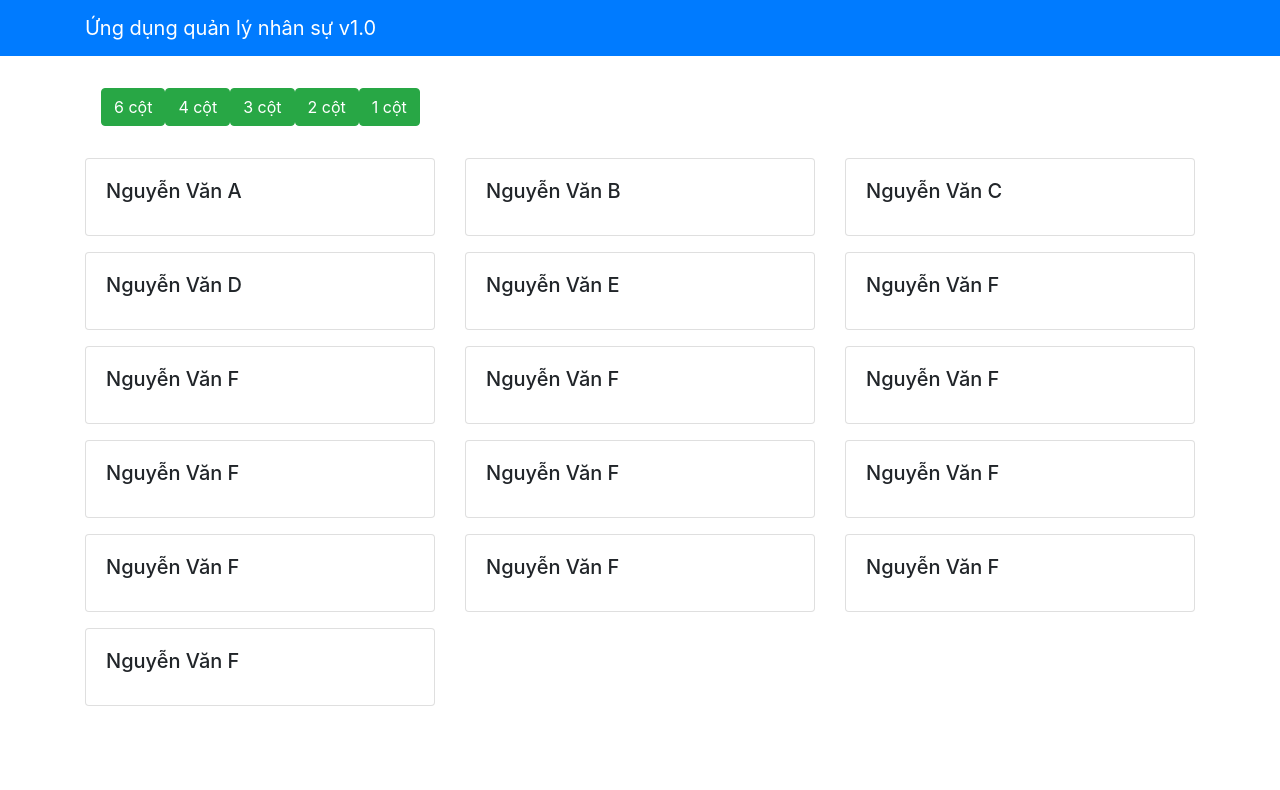
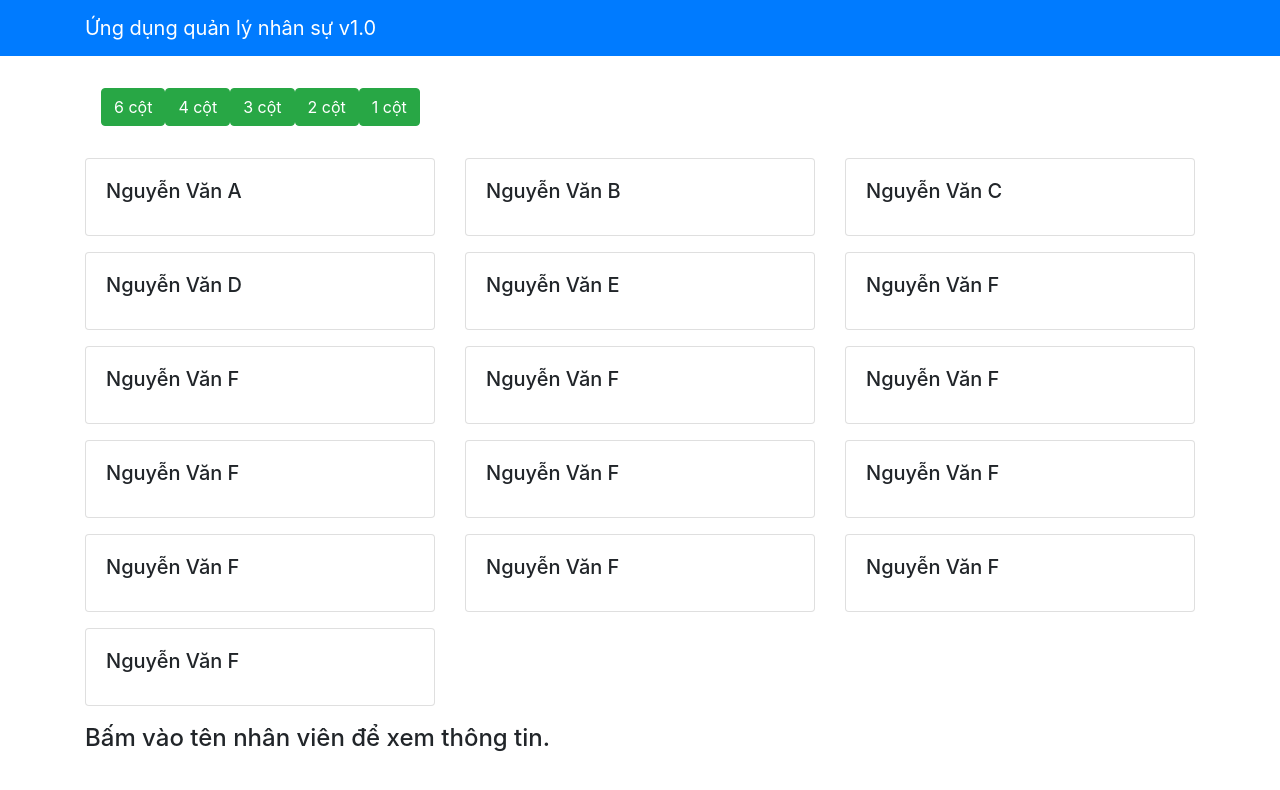
Before and after one commit to dieuvt19/FUNIXReactJS, a React (Create React App) app: page / in a window 1280 px wide. Shown: the top 790 px of the page. Built offline with nearby package versions, Linux system fonts and the light colour scheme.

Commit message:
add style for h4

```diff
--- a/src/App.css
+++ b/src/App.css
@@ -0,0 +1,3 @@
+.margin {
+  margin-top: -30px;
+}
--- a/src/App.js
+++ b/src/App.js
@@ -21,6 +21,9 @@ class App extends Component {
           </div>
         </Navbar>
         <StaffList staffs={this.state.staffs} />
+        <h4 className="container margin">
+          Bấm vào tên nhân viên để xem thông tin.
+        </h4>
       </div>
     );
   }
```
